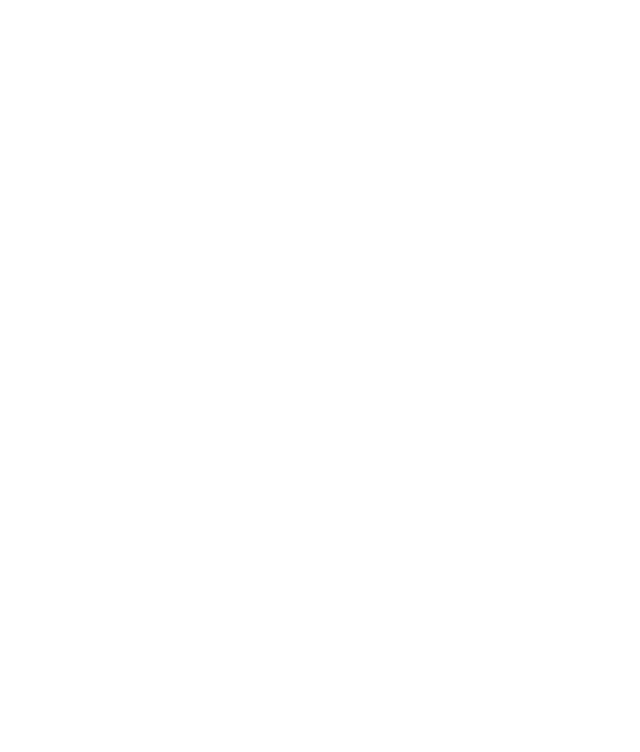
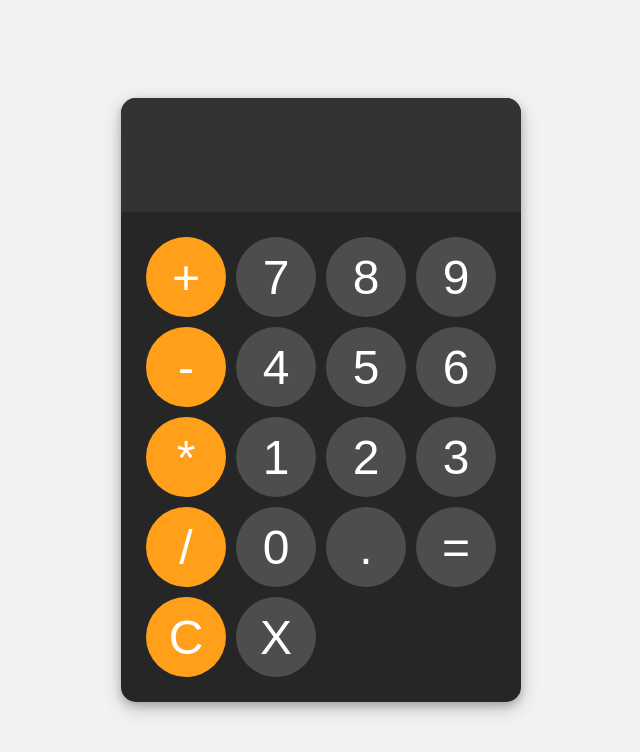
Before and after one commit to Best19s/Calculator, a plain HTML site: page index.html in a window 1280 px wide. Shown: the whole page, without its empty margins (319-959 px from the left). Drawn offline with Linux system fonts and the light colour scheme.

Commit message:
Commit Calculator V.1

```diff
--- a/index.html
+++ b/index.html
@@ -7,6 +7,29 @@
     <link rel="stylesheet" href="style.css">
 </head>
 <body>
-
+    <div id="calculator">
+        <input id="display" readonly>
+        <div id="keys">
+            <button onclick="appendToDisplay('+')" class="operator-btn">+</button>
+            <button onclick="appendToDisplay('7')">7</button>
+            <button onclick="appendToDisplay('8')">8</button>
+            <button onclick="appendToDisplay('9')">9</button>
+            <button onclick="appendToDisplay('-')" class="operator-btn">-</button>
+            <button onclick="appendToDisplay('4')">4</button>
+            <button onclick="appendToDisplay('5')">5</button>
+            <button onclick="appendToDisplay('6')">6</button>
+            <button onclick="appendToDisplay('*')" class="operator-btn">*</button>
+            <button onclick="appendToDisplay('1')">1</button>
+            <button onclick="appendToDisplay('2')">2</button>
+            <button onclick="appendToDisplay('3')">3</button>
+            <button onclick="appendToDisplay('/')" class="operator-btn">/</button>
+            <button onclick="appendToDisplay('0')">0</button>
+            <button onclick="appendToDisplay('.')">.</button>
+            <button onclick="calculate()">=</button>
+            <button onclick="clearDisplay()" class="operator-btn">C</button>
+            <button onclick="backspace()">X</button>
+        </div>
+    </div>
+    <script src="script.js"></script>
 </body>
 </html>
--- a/script.js
+++ b/script.js
@@ -0,0 +1,23 @@
+
+
+const display = document.getElementById("display");
+
+function appendToDisplay(input){
+    display.value += input;
+}
+
+function clearDisplay(){
+    display.value = "";
+}
+
+function calculate(){
+    try{
+        display.value = eval(display.value);
+    } catch(error){
+        display.value = "ERROR";
+    }
+}
+
+function backspace(){
+    display.value = display.value.slice(0,-1);
+}
--- a/style.css
+++ b/style.css
@@ -0,0 +1,62 @@
+body{
+    margin: 0;
+    display: flex;
+    justify-content: center;
+    align-items: center;
+    height: 100vh;
+    background-color: hsl(0, 0%, 95%);
+}
+
+#calculator{
+    font-family: Arial, sans-serif;
+    background-color: hsl(0, 0%, 15%);
+    border-radius: 15px;
+    max-width: 400px;
+    overflow: hidden;
+    box-shadow: 0 4px 8px 0 rgba(0, 0, 0, 0.2), 0 6px 20px 0 rgba(0, 0, 0, 0.19);
+}
+#display{
+    width: 100%;
+    padding: 20px;
+    font-size: 4rem;
+    text-align: left;
+    border: none;
+    background-color: hsl(0, 0%, 20%);
+    color: white;
+}
+#keys{
+    display: grid;
+    grid-template-columns: repeat(4,1fr);
+    gap: 10px;
+    padding: 25px;
+}
+button {
+    width: 80px;
+    height:80px;
+    border: none;
+    border-radius: 50px;
+    font-size: 3rem;
+    color: white;
+    background-color: hsl(0, 0%, 30%);
+    cursor: pointer;
+}
+
+button:hover{
+    background-color: hsl(0, 0%, 40%);
+}
+
+button:active{
+    background-color: hsl(0, 0%, 50%);
+}
+
+.operator-btn{
+    background-color: hsl(35, 100%, 55%);
+}
+
+.operator-btn:hover{
+    background-color: hsl(35, 100%, 65%);
+}
+
+.operator-btn:active{
+    background-color: hsl(35, 100%, 75%);
+}
```
